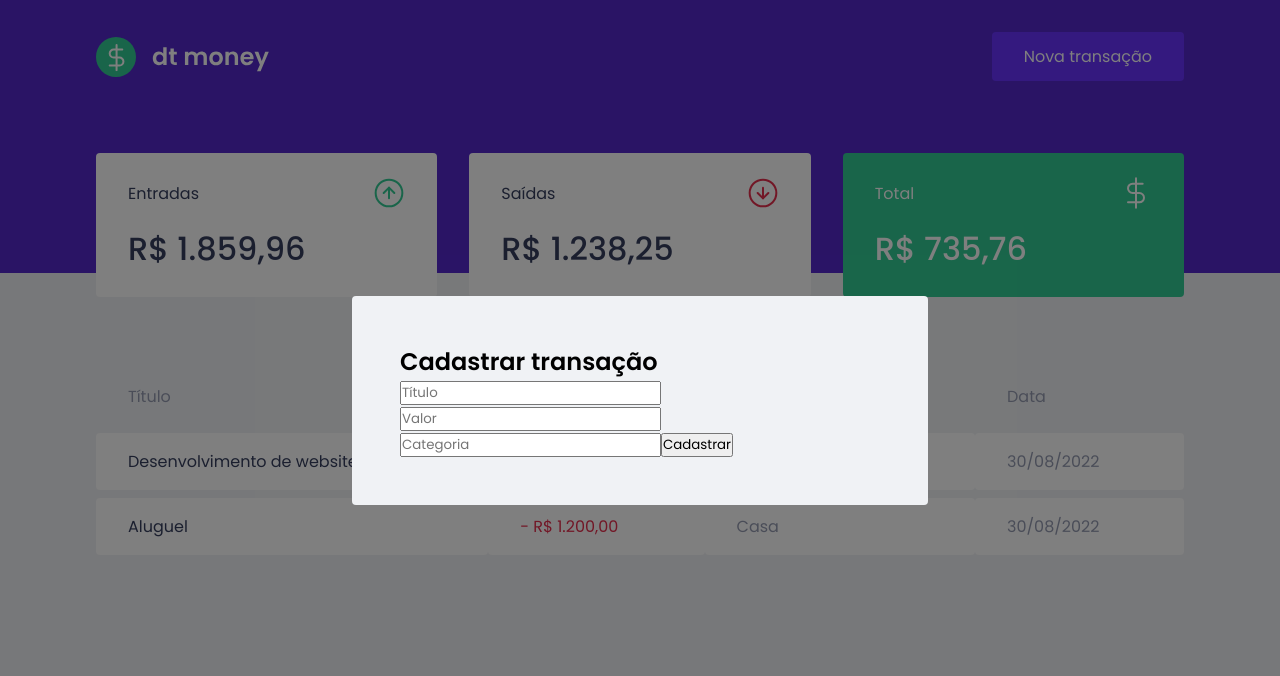
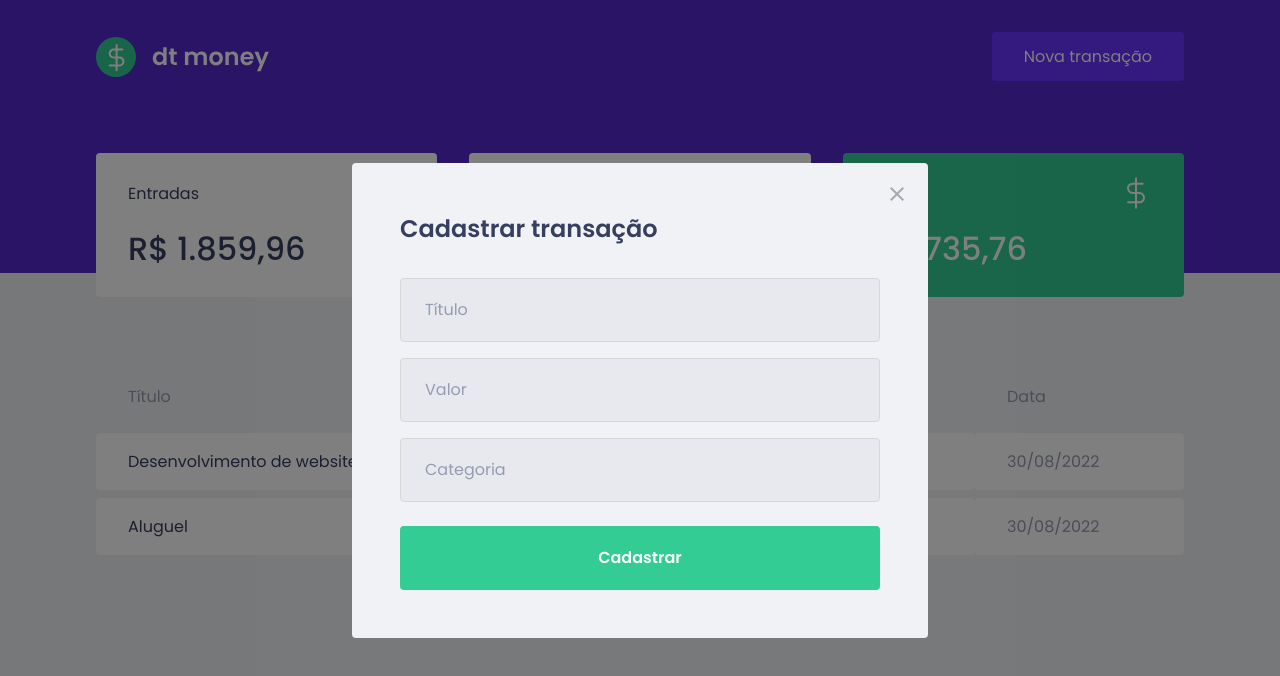
Before and after one commit to VNatario/dt-money, a React (Create React App) app: page / in a window 1280 px wide. Both pictures are taken after a click on the button "Nova transação". Shown: the top 676 px of the page. Built offline with nearby package versions, Linux system fonts and the light colour scheme; no server answers; what miragejs would draw is missing.

Commit message:
feat: styling the modal

```diff
--- a/src/components/NewTransactionModal/index.tsx
+++ b/src/components/NewTransactionModal/index.tsx
@@ -1,5 +1,6 @@
 import Modal from "react-modal";
 import { Container } from "./styles";
+import closeImg from "../../assets/close.svg";
 
 interface NewTransactionModalProps {
   isOpen: boolean;
@@ -17,6 +18,14 @@
       overlayClassName="react-modal-overlay"
       className="react-modal-content"
     >
+      <button
+        type="button"
+        onClick={onRequestClose}
+        className="react-modal-close"
+      >
+        <img src={closeImg} alt="Fechar modal" />
+      </button>
+
       <Container>
         <h2>Cadastrar transação</h2>
         <input type="text" placeholder="Título" />
--- a/src/components/NewTransactionModal/styles.ts
+++ b/src/components/NewTransactionModal/styles.ts
@@ -1,3 +1,45 @@
 import styled from "styled-components";
 
-export const Container = styled.form``;
+export const Container = styled.form`
+  h2 {
+    color: var(--text-title);
+    font-size: 1.5rem;
+    margin-bottom: 2rem;
+  }
+
+  input {
+    width: 100%;
+    padding: 0 1.5rem;
+    height: 4rem;
+    border-radius: 0.25rem;
+    background-color: var(--input-background);
+    border: 1px solid var(--input-border);
+    font-weight: 400;
+    font-size: 1rem;
+
+    &::placeholder {
+      color: var(--text-body);
+    }
+
+    & + input {
+      margin-top: 1rem;
+    }
+  }
+
+  button[type="submit"] {
+    width: 100%;
+    height: 4rem;
+    background: var(--green);
+    border-radius: 0.25rem;
+    border: none;
+    margin-top: 1.5rem;
+    font-size: 1rem;
+    font-weight: 600;
+    color: #fff;
+    transition: filter 0.2s;
+
+    &:hover {
+      filter: brightness(0.9);
+    }
+  }
+`;
--- a/src/styles/global.ts
+++ b/src/styles/global.ts
@@ -11,6 +11,9 @@
 
         --background: #F0F2F5;
         --shape: #FFFFFF;
+
+        --input-background: #E7E9EE;
+        --input-border: #D7D7D7;
 
         --text-title: #363F5F;
         --text-body: #969CB2;
@@ -75,4 +78,17 @@
         position: relative;
         border-radius: 0.25rem;
     }
+
+    .react-modal-close {
+        position: absolute;
+        right: 1.5rem;
+        top: 1.5rem;
+        border: none;
+        background: transparent;
+        transition: filter 0.2s;
+
+        &:hover {
+            filter: brightness(0.8);
+        }
+    }
 `;
```
